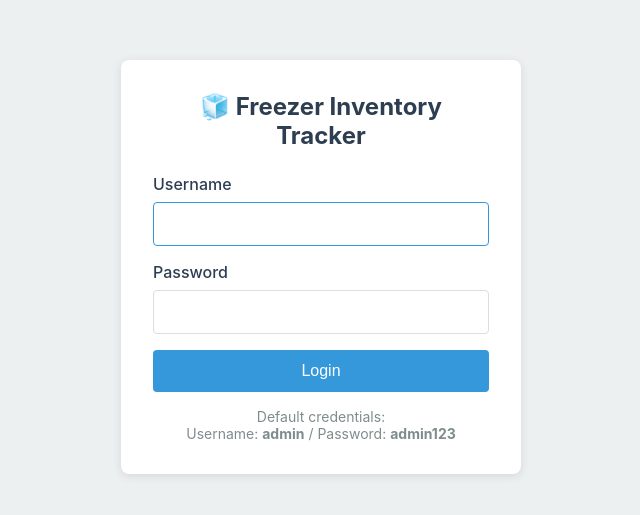
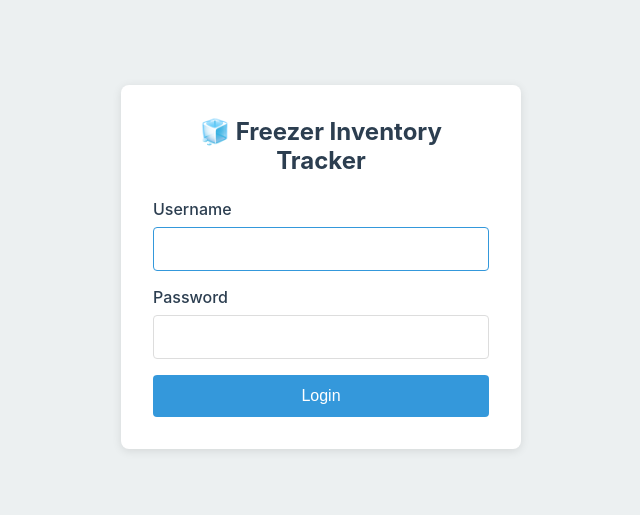
Before and after one commit to usfbullsfan/home-freezer-inventory, a React (Vite) app in the folder frontend/: page / in a window 1280 px wide. Shown: the part 133-648 px from the top of the page, without its empty margins (319-959 px from the left). Built offline with nearby package versions, Linux system fonts and the light colour scheme.

Commit message:
Security: Remove default credentials from login page
Removed hardcoded default credentials display from login UI.
Credentials should only be shown in terminal output during
initial setup, not on the public-facing login page.

```diff
--- a/frontend/src/pages/Login.jsx
+++ b/frontend/src/pages/Login.jsx
@@ -70,11 +70,6 @@ function Login({ setUser }) {
             {loading ? 'Logging in...' : 'Login'}
           </button>
         </form>
-
-        <div style={{ marginTop: '1rem', textAlign: 'center', fontSize: '0.875rem', color: '#7f8c8d' }}>
-          <p>Default credentials:</p>
-          <p>Username: <strong>admin</strong> / Password: <strong>admin123</strong></p>
-        </div>
       </div>
     </div>
   );
```
